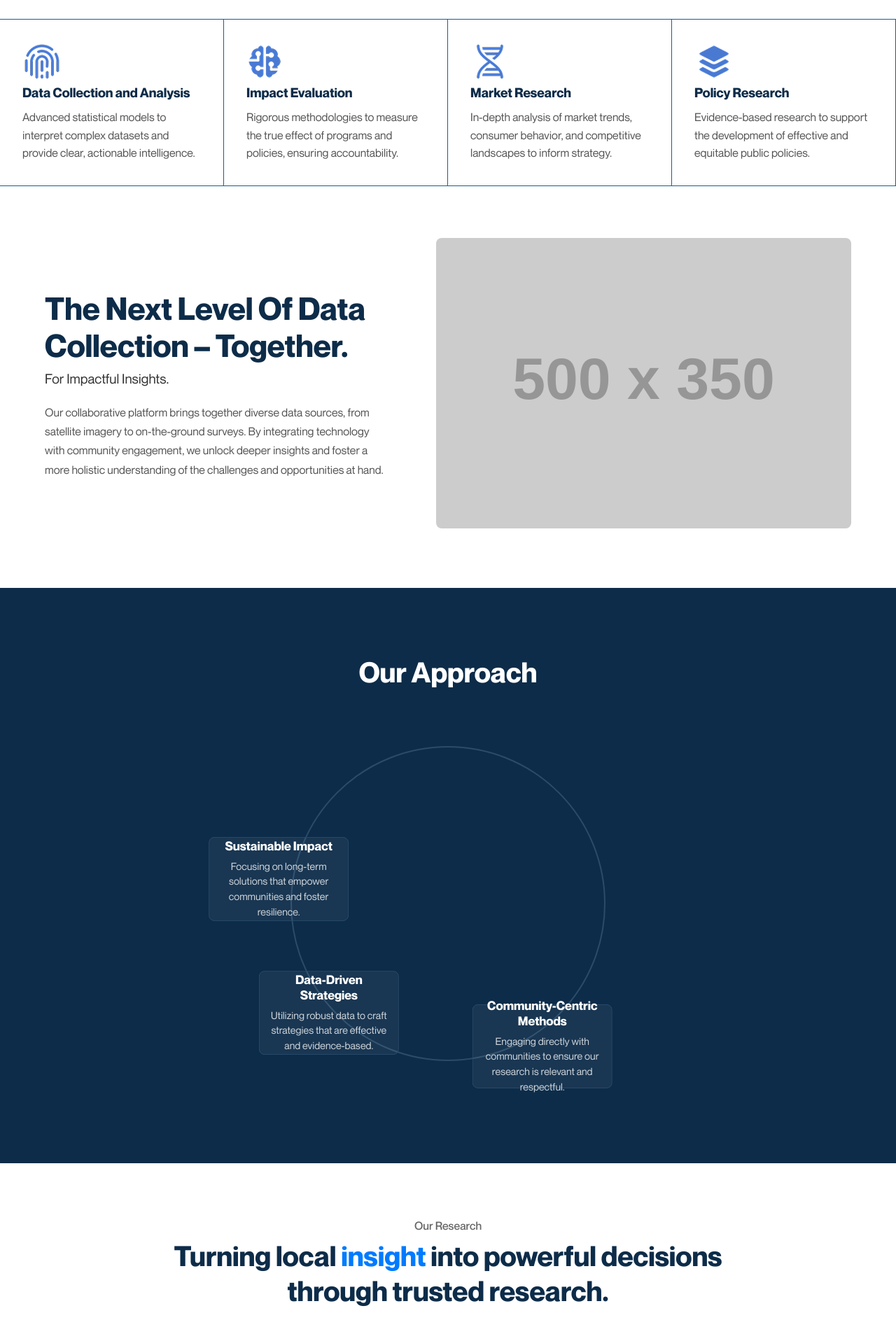
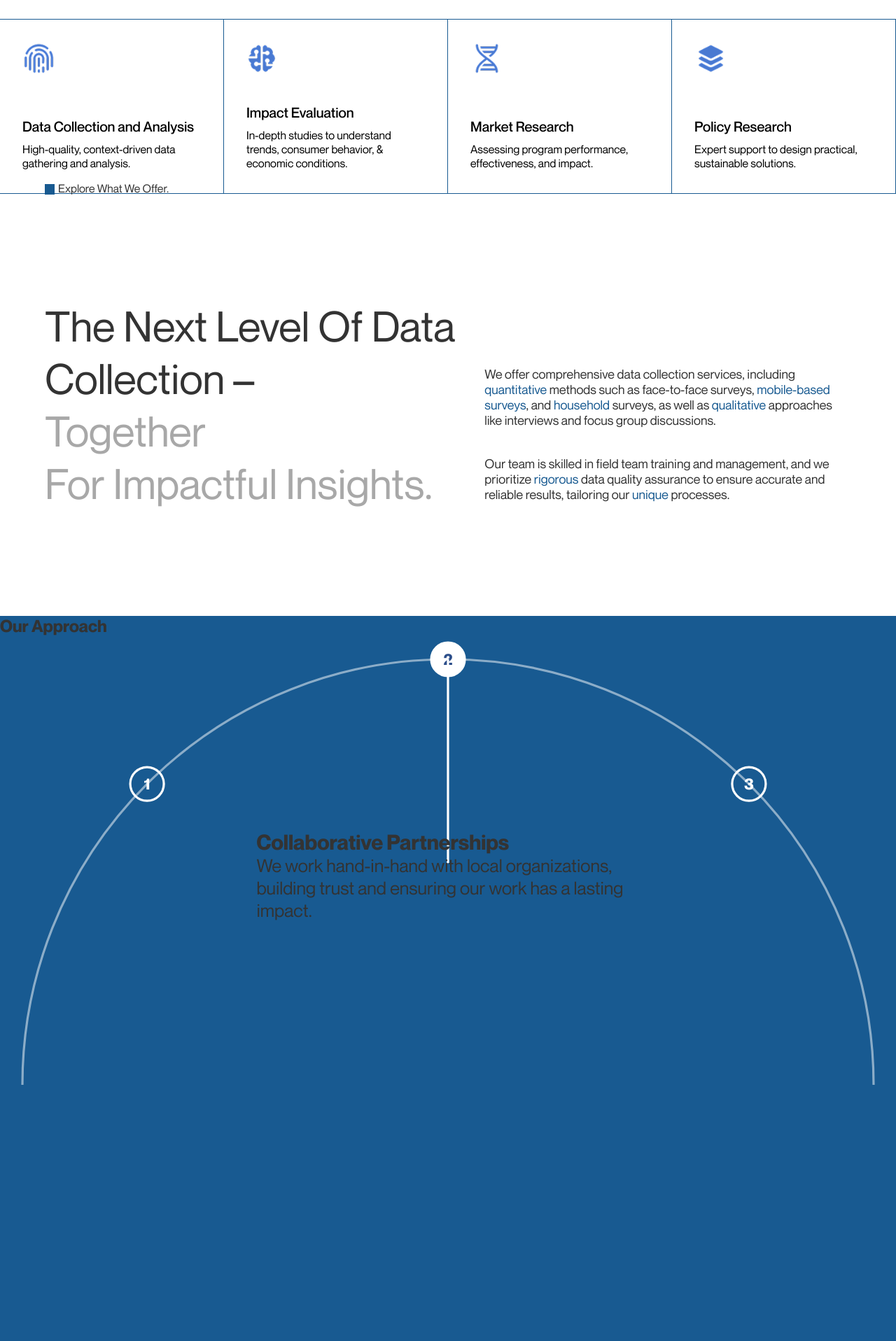
Before and after one commit to shemankubana/ihema_web, a React (Create React App) app: page / in a window 1280 px wide. Shown: the part 1940-3856 px from the top of the page at 70% size. Built offline with nearby package versions, Linux system fonts and the light colour scheme.

Commit message:
Refactor Home.css for improved layout and styling; enhance data card and next level sections

```diff
--- a/src/components/Home.js
+++ b/src/components/Home.js
@@ -1,4 +1,4 @@
-import React from "react";
+import React, { useState, useMemo, useEffect, useRef } from 'react';
 import { Link } from "react-router-dom";
 import "../styles/Home.css";
 
@@ -24,6 +24,172 @@ import vsoLogo from "../assets/logos/VSO 1.png";
 import wfpLogo from "../assets/logos/WFP 1.png";
 import mscLogo from "../assets/logos/MSC 1.png";
 
+// --- Data for the Animated Approach component ---
+const stepsData = [
+  {
+    id: 1,
+    title: 'Community-Centered Methods',
+    description: 'Grounded in local culture and realities to ensure relevant, accurate, and respectful outcomes.',
+  },
+  {
+    id: 2,
+    title: 'Collaborative Partnerships',
+    description: 'We work hand-in-hand with local organizations, building trust and ensuring our work has a lasting impact.',
+  },
+  {
+    id: 3,
+    title: 'Data-Driven Insights',
+    description: 'Leveraging rigorous data analysis to provide clear, actionable insights that drive effective decision-making.',
+  },
+];
+
+// --- The Animated Approach Component ---
+const AnimatedApproach = () => {
+  const [activeStep, setActiveStep] = useState(0);
+
+  // Refs for the elements that will be animated
+  const lineRef = useRef(null);
+  const activeDotRef = useRef(null);
+
+  const animationState = useRef({
+    currentAngle: -90, // Start at the top to match the visual
+  });
+
+  const config = {
+    numSteps: stepsData.length,
+    svgSize: 800,
+    arcRadius: 380,
+    dotSize: 30,
+    activeDotSize: 40,
+  };
+  const centerX = config.svgSize / 2;
+  const centerY = config.svgSize / 2;
+
+  useEffect(() => {
+    const timer = setInterval(() => {
+      setActiveStep((prevStep) => (prevStep + 1) % stepsData.length);
+    }, 4000);
+    return () => clearInterval(timer);
+  }, []);
+
+  // Calculate the static positions for the numbered dots
+  const stepPositions = useMemo(() => {
+    const positions = [];
+    // Spreading 3 dots across the top of the semi-circle
+    const angles = [-135, -90, -45];
+    for (let i = 0; i < config.numSteps; i++) {
+      const angleDeg = angles[i];
+      const angleRad = angleDeg * (Math.PI / 180);
+      const x = centerX + config.arcRadius * Math.cos(angleRad);
+      const y = centerY + config.arcRadius * Math.sin(angleRad);
+      positions.push({ x, y, angle: angleDeg });
+    }
+    return positions;
+  }, [config.numSteps, centerX, centerY, config.arcRadius]);
+
+  // Animation loop for the moving line and active dot
+  useEffect(() => {
+    const targetAngle = stepPositions[activeStep].angle;
+
+    let frameId;
+
+    const animate = () => {
+      const state = animationState.current;
+      const easingFactor = 0.05;
+      // Smoothly move the current angle towards the target
+      state.currentAngle += (targetAngle - state.currentAngle) * easingFactor;
+
+      const currentAngleRad = state.currentAngle * (Math.PI / 180);
+      const x = centerX + config.arcRadius * Math.cos(currentAngleRad);
+      const y = centerY + config.arcRadius * Math.sin(currentAngleRad);
+
+      // Update the line's end point
+      if (lineRef.current) {
+        lineRef.current.setAttribute('x2', x);
+        lineRef.current.setAttribute('y2', y);
+      }
+
+      // Update the active dot's position
+      if (activeDotRef.current) {
+        activeDotRef.current.setAttribute('transform', `translate(${x}, ${y})`);
+      }
+
+      frameId = requestAnimationFrame(animate);
+    };
+
+    animate();
+
+    return () => {
+      cancelAnimationFrame(frameId);
+    };
+  }, [activeStep, centerX, centerY, config.numSteps, config.arcRadius, stepPositions]);
+
+  const activeContent = stepsData[activeStep];
+  const foreignObjectSize = config.arcRadius * 0.9;
+  const foreignObjectX = centerX - foreignObjectSize / 2;
+  const foreignObjectY = centerY - foreignObjectSize / 1.5;
+
+  // The line will start from a fixed point above the text block
+  const lineStartX = centerX;
+  const lineStartY = foreignObjectY + 30; // Positioned at the top of the text area
+
+  const arcPath = `M ${centerX - config.arcRadius},${centerY} A ${config.arcRadius},${config.arcRadius} 0 0 1 ${centerX + config.arcRadius},${centerY}`;
+
+  return (
+    <div className="w-full mx-auto flex flex-col items-center text-white">
+      <h2 className="text-4xl md:text-5xl font-bold mb-8 self-start text-left px-6">Our Approach</h2>
+      <div className="relative w-full h-[500px] flex flex-col items-center">
+        <svg viewBox={`0 0 ${config.svgSize} ${config.svgSize}`} className="w-full h-auto absolute -top-10" aria-hidden="true">
+
+          {/* Static semi-circle path */}
+          <path
+            d={arcPath}
+            fill="none" stroke="rgba(255, 255, 255, 0.5)" strokeWidth="2"
+          />
+
+          {/* Static numbered dots */}
+          {stepPositions.map((pos, index) => (
+            <g key={index} transform={`translate(${pos.x}, ${pos.y})`} className="cursor-pointer" onClick={() => setActiveStep(index)}>
+                <circle cx="0" cy="0" r={config.dotSize / 2} fill={activeStep === index ? "white" : "none"}
+                  stroke="white" strokeWidth={2}
+                  style={{transition: 'fill 0.3s ease'}}
+                />
+                <text x="0" y="0" textAnchor="middle" dominantBaseline="central"
+                  fill={activeStep === index ? "#2c4e8a" : "white"} fontSize="14" fontWeight="bold"
+                  style={{transition: 'fill 0.3s ease'}}
+                  >
+                  {index + 1}
+                </text>
+            </g>
+          ))}
+
+          {/* Moving Line */}
+          <line
+            ref={lineRef}
+            x1={lineStartX} y1={lineStartY}
+            x2={centerX} y2={centerY - config.arcRadius}
+            stroke="white" strokeWidth="2"
+          />
+
+          {/* This dot is now part of the static dots logic, so this group is no longer needed */}
+          {/* <g ref={activeDotRef}> ... </g> */}
+
+          {/* Static Central Text */}
+          <foreignObject x={foreignObjectX} y={foreignObjectY} width={foreignObjectSize} height={foreignObjectSize}>
+             <div xmlns="http://www.w3.org/1999/xhtml" className="w-full h-full flex flex-col items-center justify-center text-center p-4">
+                <div key={activeContent.id} className="animate-fade-in">
+                    <h3 className="text-xl font-bold mb-3">{activeContent.title}</h3>
+                    <p className="text-base text-gray-200 leading-relaxed">{activeContent.description}</p>
+                </div>
+            </div>
+          </foreignObject>
+        </svg>
+      </div>
+    </div>
+  );
+};
+
+// --- Your Original Home Component ---
 const Home = () => {
   return (
     <div className="home-page">
@@ -119,98 +285,86 @@ const Home = () => {
           <p>Evidence For Impact.</p>
         </div>
         <div className="data-points-header">
-        <p>
-          Hundreds of <span>data points</span>, dozens of
-          stories uncovered.
-        </p>
+          <p>
+            Hundreds of <span>data points</span>, dozens of stories uncovered.
+          </p>
         </div>
         <div className="data-cards">
           <div className="data-card">
             <img src={fingerprint} alt="Fingerprint Icon" />
-            <h3>Data Collection and Analysis</h3>
-            <p>
-              Advanced statistical models to interpret complex datasets and
-              provide clear, actionable intelligence.
-            </p>
+            <div>
+              <p className="data-points">Data Collection and Analysis</p>
+              <p className="data-points-p">
+                High-quality, context-driven data gathering and analysis.
+              </p>
+            </div>
           </div>
           <div className="data-card">
             <img src={ai} alt="AI Icon" />
-            <h3>Impact Evaluation</h3>
-            <p>
-              Rigorous methodologies to measure the true effect of programs and
-              policies, ensuring accountability.
-            </p>
+            <div>
+              <p className="data-points">Impact Evaluation</p>
+              <p className="data-points-p">
+                In-depth studies to understand trends, consumer behavior, &
+                economic conditions.
+              </p>
+            </div>
           </div>
           <div className="data-card">
             <img src={biotech} alt="Biotech Icon" />
-            <h3>Market Research</h3>
-            <p>
-              In-depth analysis of market trends, consumer behavior, and
-              competitive landscapes to inform strategy.
-            </p>
+            <div>
+              <p className="data-points">Market Research</p>
+              <p className="data-points-p">
+                Assessing program performance, effectiveness, and impact.
+              </p>
+            </div>
           </div>
           <div className="data-card">
             <img src={layers} alt="Layers Icon" />
-            <h3>Policy Research</h3>
-            <p>
-              Evidence-based research to support the development of effective
-              and equitable public policies.
+            <div>
+              <p className="data-points">Policy Research</p>
+              <p className="data-points-p">
+                Expert support to design practical, sustainable solutions.
+              </p>
+            </div>
+          </div>
+        </div>
+      </section>
+
+      {/* Next Level Section */}
+      <div className="data-points-box">
+        <img src={blueBox} alt="Blue Box" className="blue-box" />
+        <p>Explore What We Offer.</p>
+      </div>
+      <section className="next-level-section">
+        <div className="next-level-container">
+          <div className="next-level-content">
+            <p>The Next Level Of Data Collection – </p>
+            <p className="subtitle">Together</p>
+            <p className="subtitle">For Impactful Insights.</p>
+          </div>
+          <div className="next-level-subtitle">
+            <p className="description">
+              We offer comprehensive data collection services, including
+              <span> quantitative</span> methods such as face-to-face surveys,{" "}
+              <span>mobile-based surveys</span>, and <span>household</span>{" "}
+              surveys, as well as <span>qualitative</span> approaches like
+              interviews and focus group discussions.
+            </p>
+            <p className="description">
+              Our team is skilled in field team training and management, and we
+              prioritize <span>rigorous</span> data quality assurance to ensure
+              accurate and reliable results, tailoring our <span>unique</span>{" "}
+              processes.
             </p>
           </div>
         </div>
       </section>
 
-      {/* Next Level Section */}
-      <section className="next-level-section">
-        <div className="next-level-content">
-          <h2>The Next Level Of Data Collection – Together.</h2>
-          <p className="subtitle">For Impactful Insights.</p>
-          <p className="description">
-            Our collaborative platform brings together diverse data sources,
-            from satellite imagery to on-the-ground surveys. By integrating
-            technology with community engagement, we unlock deeper insights and
-            foster a more holistic understanding of the challenges and
-            opportunities at hand.
-          </p>
-        </div>
-        <div className="next-level-image">
-          {/* Placeholder for the graph image */}
-          <img
-            src="https://via.placeholder.com/500x350?text=Data+Visualization"
-            alt="Data Visualization Graph"
-          />
-        </div>
+      {/* Our Approach Section */}
+      <section className="approach-section-container bg-[#2c4e8a] overflow-hidden">
+        <AnimatedApproach />
       </section>
 
-      {/* Our Approach Section */}
-      <section className="our-approach-section">
-        <h2>Our Approach</h2>
-        <div className="approach-circle">
-          <div className="approach-circle-inner">
-            <div className="pointer p1">
-              <h3>Community-Centric Methods</h3>
-              <p>
-                Engaging directly with communities to ensure our research is
-                relevant and respectful.
-              </p>
-            </div>
-            <div className="pointer p2">
-              <h3>Data-Driven Strategies</h3>
-              <p>
-                Utilizing robust data to craft strategies that are effective and
-                evidence-based.
-              </p>
-            </div>
-            <div className="pointer p3">
-              <h3>Sustainable Impact</h3>
-              <p>
-                Focusing on long-term solutions that empower communities and
-                foster resilience.
-              </p>
-            </div>
-          </div>
-        </div>
-      </section>
 
       {/* Research Wall Section */}
       <section className="research-wall-section">
--- a/src/styles/Home.css
+++ b/src/styles/Home.css
@@ -234,113 +234,81 @@ hero-paragraph {
     text-align: left;
 }
 .data-card {
-    background-color: #ffffff;
+    display: flex;
+    flex-direction: column;
+    justify-content: space-between;
+    height: 250px;
     padding: 2rem;
     border-top: 1px solid #185A91;
     border-bottom: 1px solid #185A91;
     border-right: 1px solid #185A91;
 }
-.data-card h3 {
-    color: #0d2c49;
-    margin-bottom: 0.75rem;
+.data-points {
+    font-size: 20px;
+    font-weight: 500;
+    color: black;
 }
-.data-card p {
-    color: #555;
-    line-height: 1.6;
+
+.data-card img {
+    width: 47px;
+}
+.data-points-p {
+    font-size: 16px;
+    color: black;
+    font-weight: 400;
+    margin-top: 10px;
 }
 
 /* --- Next Level Section --- */
 .next-level-section {
-    padding: 5rem 5%;
     display: flex;
     align-items: center;
     justify-content: center;
-    gap: 4rem;
-    flex-wrap: wrap;
+    height: 600px;
 }
-.next-level-content {
-    flex: 1;
-    min-width: 300px;
-    max-width: 500px;
-}
-.next-level-content h2 {
-    font-size: clamp(2rem, 5vw, 2.8rem);
-    color: #0d2c49;
-    line-height: 1.2;
-}
-.next-level-content .subtitle {
-    font-size: 1.2rem;
-    color: #333;
-    margin: 0.5rem 0 1.5rem 0;
-}
-.next-level-content .description {
-    color: #555;
-    line-height: 1.7;
-}
-.next-level-image {
-    flex: 1.2;
-    min-width: 300px;
-}
-.next-level-image img {
-    width: 100%;
-    border-radius: 8px;
+.next-level-container {
+    align-items: center;
+    width: 90%;
+    display: flex;
+    align-items: last baseline;;
 }
 
-/* --- Our Approach Section --- */
-.our-approach-section {
-    padding: 6rem 5%;
-    text-align: center;
-    background-color: #0d2c49;
-    color: white;
-    overflow: hidden;
+.next-level-content {
+    width: 120%;
+    font-size: 60px;
+    font-weight: medium;
 }
-.our-approach-section h2 {
-    font-size: clamp(1.8rem, 4vw, 2.5rem);
-    margin-bottom: 5rem;
+.subtitle {
+    color: #A8A8A8;
 }
-.approach-circle {
-    width: 450px;
-    height: 450px;
-    border-radius: 50%;
-    border: 2px solid #2a4c6a;
-    margin: 50px auto;
-    position: relative;
-}
-.approach-circle-inner {
-    position: absolute;
-    top: 0; left: 0;
-    width: 100%; height: 100%;
-    animation: rotateAroundCircle 20s linear infinite;
-}
-.approach-circle .pointer {
-    position: absolute;
-    width: 200px;
-    height: 120px;
+
+.next-level-subtitle {
+    width: 100%;
     display: flex;
     flex-direction: column;
-    justify-content: center;
-    padding: 1rem;
-    background-color: rgba(255, 255, 255, 0.05);
-    border: 1px solid #2a4c6a;
-    border-radius: 8px;
-    animation: counterRotate 20s linear infinite;
-}
-.pointer h3 { font-size: 1.1rem; margin-bottom: 0.5rem; }
-.pointer p { font-size: 0.9rem; line-height: 1.5; opacity: 0.8; }
-/* Positioning the pointers around the circle */
-.p1 { top: -60px; left: 50%; transform: translateX(-50%); } /* Top */
-.p2 { top: 50%; right: -100px; transform: translateY(-50%); } /* Right */
-.p3 { bottom: -60px; left: 50%; transform: translateX(-50%); } /* Bottom */
-
-@keyframes rotateAroundCircle {
-  from { transform: rotate(0deg); }
-  to { transform: rotate(360deg); }
-}
-@keyframes counterRotate {
-  from { transform: rotate(0deg); }
-  to { transform: rotate(-360deg); }
+    gap: 40px;
+    font-size: 18px;
+    font-weight: medium;
 }
 
+.description span {
+    color: #185A91;
+}
+/* --- Our Approach Section --- */
+.approach-section-container {
+    background-color: #185A91;
+}
+
+  /* Rotation animation for the whole container */
+  .rotate {
+    animation: rotate 15s linear infinite;
+    transform-origin: center bottom;
+  }
+
+  @keyframes rotate {
+    0%   { transform: rotate(0deg); }
+    100% { transform: rotate(360deg); }
+  }
 
 /* --- Research Wall Section --- */
 .research-wall-section {
```
